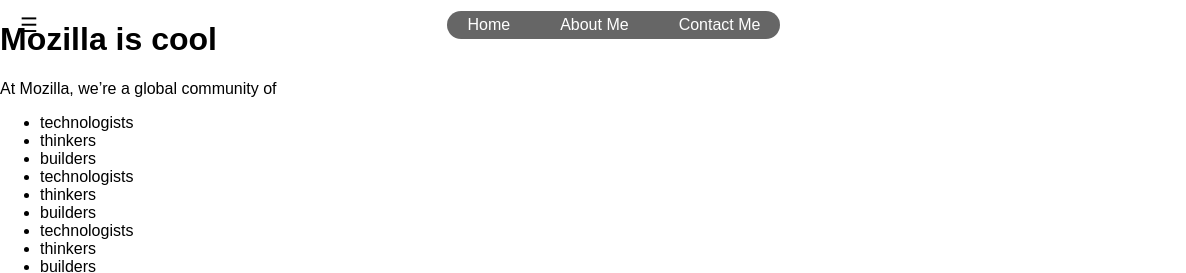
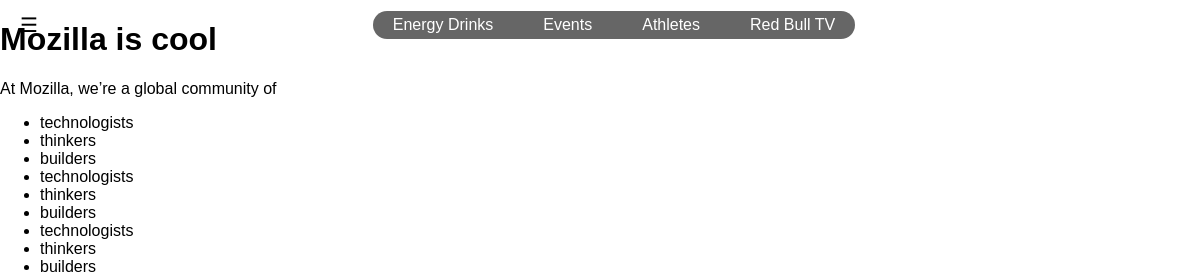
Before and after one commit to keita-kivio/wasokiwi, a plain HTML site: page index.html in a window 1280 px wide. Shown: the top 273 px of the page, 0-1186 px from the left. Drawn offline with Linux system fonts and the light colour scheme.

Commit message:
Hotfixes header

```diff
--- a/index.html
+++ b/index.html
@@ -12,9 +12,10 @@
         </div>
         <nav class="menu" id="menu">
             <ul>
-                <li><a href="#home">Home</a></li>
-                <li><a href="#about-me">About Me</a></li>
-                <li><a href="#contact-me">Contact Me</a></li>
+                <li><a href="#Energy Drinks">Energy Drinks</a></li>
+                <li><a href="#about-me">Events</a></li>
+                <li><a href="#contact-me">Athletes</a></li>
+                <li><a href="#contact-me">Red Bull TV</a></li>
             </ul>
         </nav>
         <div class="right-menu">
--- a/styles/style.css
+++ b/styles/style.css
@@ -65,3 +65,8 @@ body {
     background-color: #555;
     border-radius: 15px;
 }
+
+.right-menu img:hover {
+    background-color: rgba(85, 85, 85, 0.7);
+    border-radius: 15px;
+}
```
